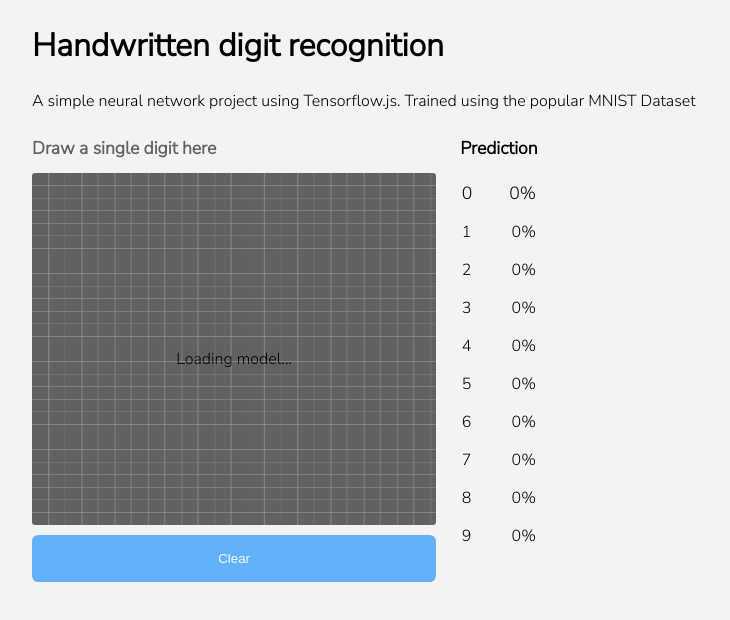
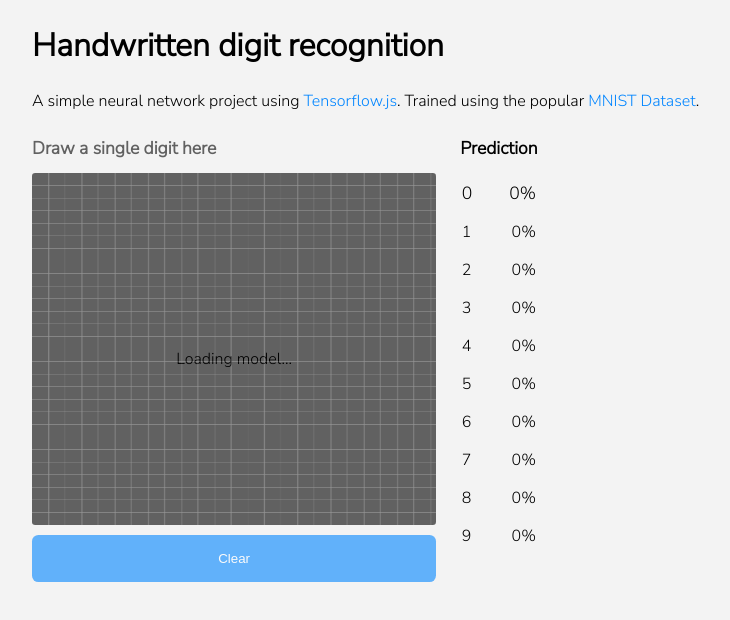
Before and after one commit to iwanharyatno/tfjs-mnist-user, a plain HTML site: page index.html in a window 1280 px wide. Shown: the whole page, without its empty margins (208-938 px from the left). Drawn offline with Linux system fonts and the light colour scheme; a script that the page names is missing.

Commit message:
edit description

```diff
--- a/css/style.css
+++ b/css/style.css
@@ -14,6 +14,15 @@ main {
   max-width: 50rem;
   padding: 1rem;
   margin: auto;
+}
+
+a {
+  color: #0085ff;
+  text-decoration: none;
+}
+a:hover {
+  color: #0070ee;
+  text-decoration: underline;
 }
 
 .container {
--- a/index.html
+++ b/index.html
@@ -9,7 +9,7 @@
   <body>
     <main>
       <h1 class="title">Handwritten digit recognition</h1>
-      <p class="description">A simple neural network project using Tensorflow.js. Trained using the popular MNIST Dataset</p>
+      <p class="description">A simple neural network project using <a href="https://www.tensorflow.org/js" target="_blank">Tensorflow.js</a>. Trained using the popular <a href="https://www.kaggle.com/datasets/oddrationale/mnist-in-csv" target="_blank">MNIST Dataset</a>.</p>
       <div class="container">
         <div class="box loading" id="canvasBox">
           <h2 class="box-title">Draw a single digit here</h2>
```
